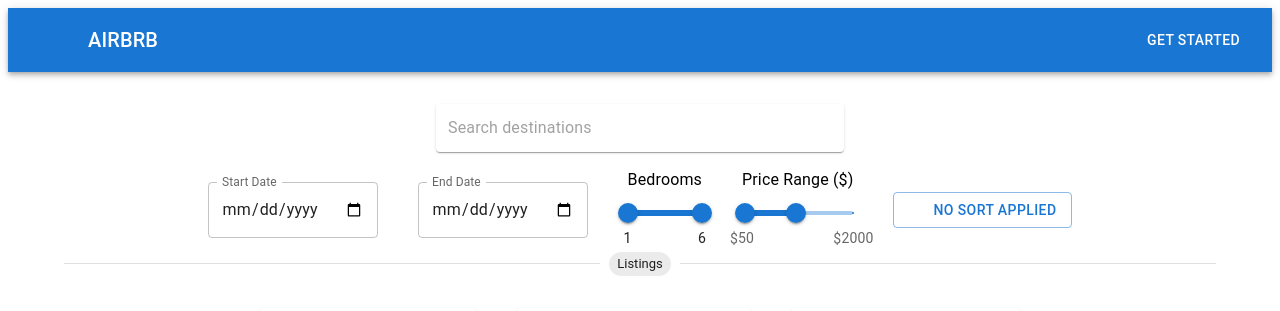
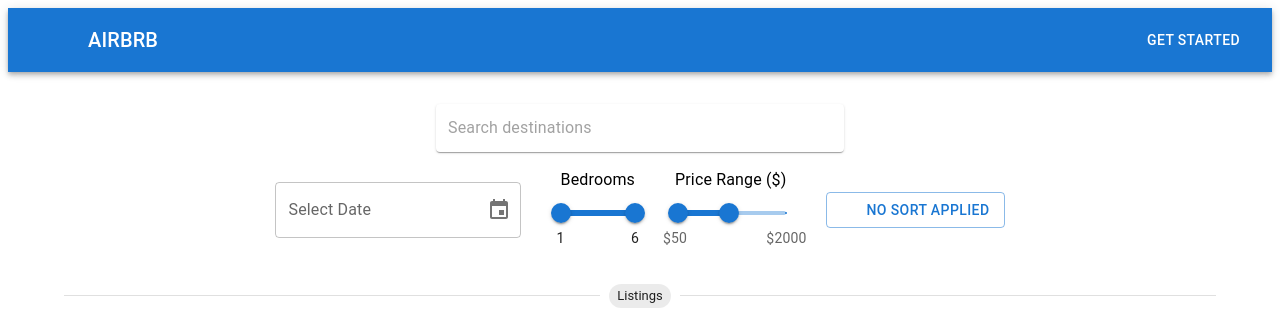
Before and after one commit to DevFdo/airbrb, a React (Vite) app in the folder frontend/: page /home in a window 1280 px wide. Shown: the top 311 px of the page. Built offline with nearby package versions, Linux system fonts and the light colour scheme; some icons are missing.

Commit message:
Allowing user to select multiple dates across several avaliable ranges

```diff
--- a/frontend/src/pages/Home.jsx
+++ b/frontend/src/pages/Home.jsx
@@ -1,4 +1,5 @@
 import {useState} from 'react';
+import dayjs from "dayjs";
 
 import Paper from '@mui/material/Paper';
 import InputBase from '@mui/material/InputBase';
@@ -9,8 +10,9 @@ import ArrowUpwardIcon from '@mui/icons-material/ArrowUpward';
 import SortIcon from '@mui/icons-material/Sort';
 import Container from "@mui/material/Container";
 import Grid from "@mui/material/Grid";
-import TextField from "@mui/material/TextField";
-import {Button, Chip, Divider, Pagination, Slider, Typography} from '@mui/material';
+import {DatePicker, LocalizationProvider} from "@mui/x-date-pickers";
+import {AdapterDayjs} from "@mui/x-date-pickers/AdapterDayjs";
+import {Button, Chip, Divider, Pagination, Slider, Stack, Typography} from '@mui/material';
 
 import NavBar from "../components/NavBar.jsx";
 import ListingCard from "../components/ListingCard.jsx"
@@ -58,7 +60,22 @@ const data = {
   ]
 }
 
+const today = dayjs(new Date());
+
 const Home = () => {
+
+  const [selectedDates, setSelectedDates] = useState([]);
+
+  const handleDateSelect = (date) => {
+    const dateObj = date instanceof Date ? date : new Date(date);
+
+    const dateStr = dateObj.toLocaleDateString('en-CA');
+    setSelectedDates((prev) =>
+      prev.includes(dateStr)
+        ? prev.filter((d) => d !== dateStr)
+        : [...prev, dateStr]
+    );
+  };
 
   // change this to the maximum value of the bed number and minimum number of bed number
   const [bedroomRange, setBedroomRange] = useState([1, 6]);
@@ -111,10 +128,14 @@ const Home = () => {
 
         <Grid container spacing={5} sx={{ mt: 2, justifyContent: 'center', alignItems: 'center' }}>
           <Grid item xs={12} sm={6} md={3}>
-            <TextField label="Start Date" type="date" fullWidth InputLabelProps={{ shrink: true }} />
-          </Grid>
-          <Grid item xs={12} sm={6} md={3}>
-            <TextField label="End Date" type="date" fullWidth InputLabelProps={{ shrink: true }} />
+          <LocalizationProvider dateAdapter={AdapterDayjs}>
+              <DatePicker
+                label="Select Date"
+                value={null}
+                onChange={handleDateSelect}
+                minDate={today}
+              />
+            </LocalizationProvider>
           </Grid>
           <Grid item xs={12} sm={6} md={2}  >
             <Typography gutterBottom>Bedrooms</Typography>
@@ -161,7 +182,21 @@ const Home = () => {
             </Button>
           </Grid>
         </Grid>
-
+        <Grid container spacing={2} sx={{mt: 2, justifyContent: 'center', alignItems: 'center'}}>
+          <Stack direction="row" spacing={1} mt={2} flexWrap="wrap">
+            {selectedDates.map((date) => (
+              <Chip
+                key={date}
+                label={date}
+                onDelete={() =>
+                  setSelectedDates((prev) => prev.filter((d) => d !== date))
+                }
+                color="primary"
+                variant="outlined"
+              />
+            ))}
+          </Stack>
+        </Grid>
         <Divider>
           <Chip label="Listings" size="small" />
         </Divider>
```
